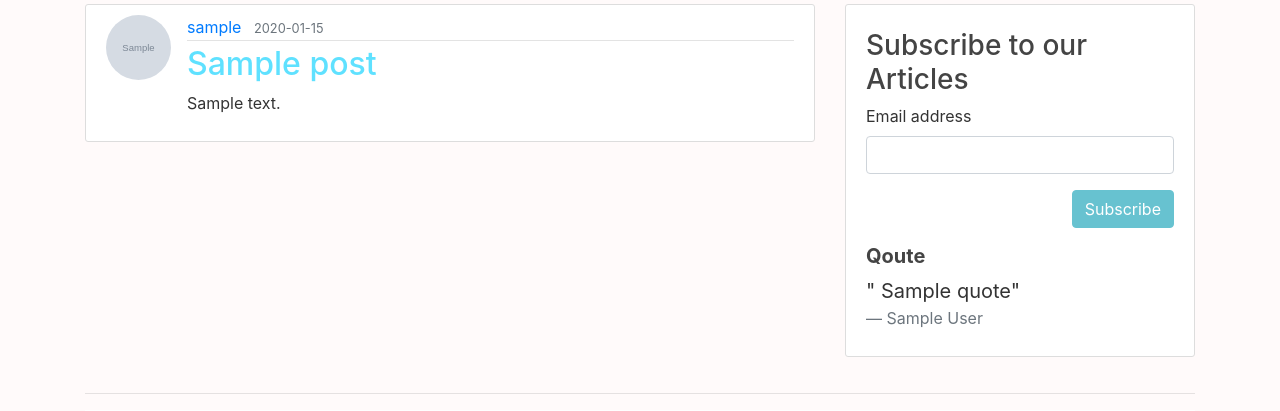
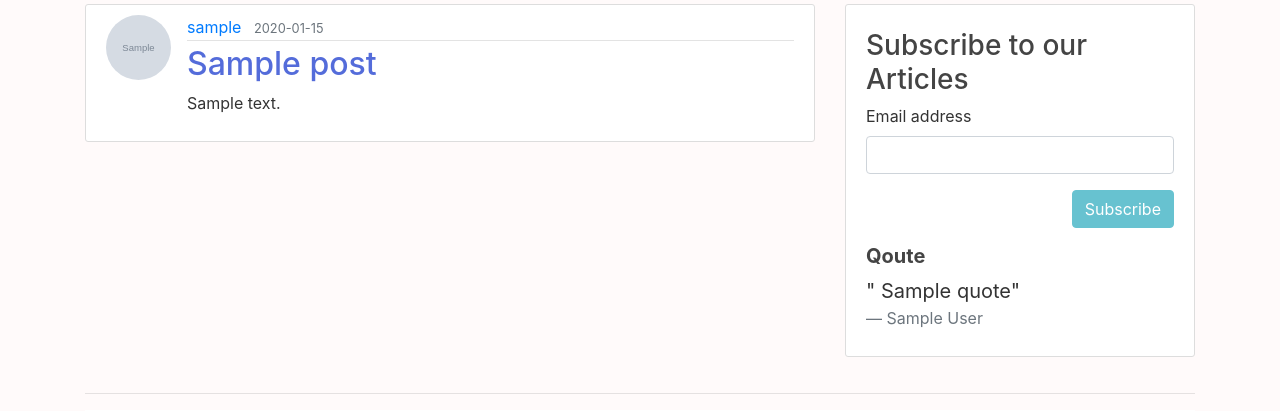
Before and after one commit to k-koech/flask-blog, a Flask app: template app/templates/home.html in a window 1280 px wide, with the pointer over the restyled element. Shown: the part 76-487 px from the top of the page. Run offline with Flask 2, Linux system fonts and the light colour scheme; tables that the repository leaves empty hold one stand-in row (values such as "Sample post"); the template is opened without the code that fills it: values that come from a table or form of the project are taken from there, most other values are stand-ins (such as "Sample title", 1, 10 or a date in 2020); grey boxes marked "Sample" are stand-in pictures; some libraries are stand-ins or nearby versions.

Commit message:
updated css file

```diff
--- a/app/static/css/main.css
+++ b/app/static/css/main.css
@@ -37,7 +37,7 @@ body {
   }
 
   a.article-title:hover {
-    color: #32d9ffc7;
+    color: #2443d0c7;
     text-decoration: none;
   }
 
```
